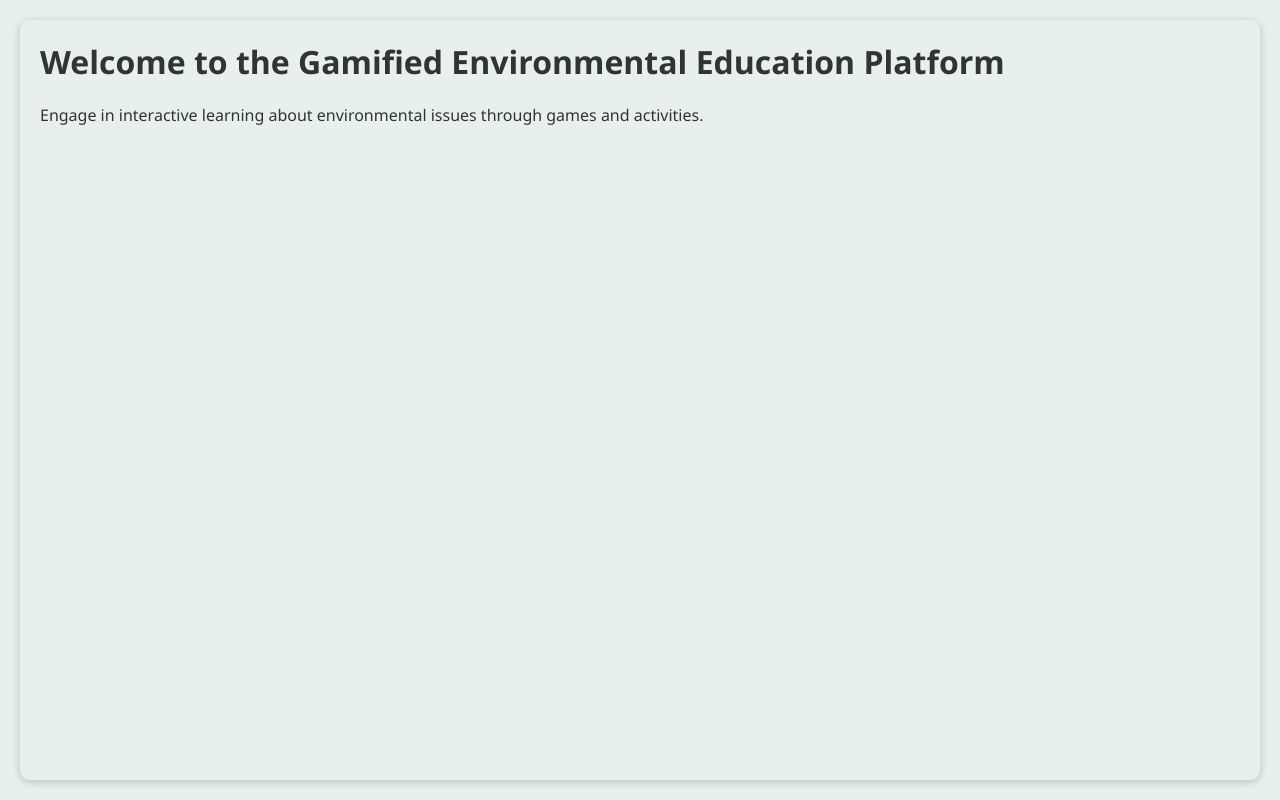
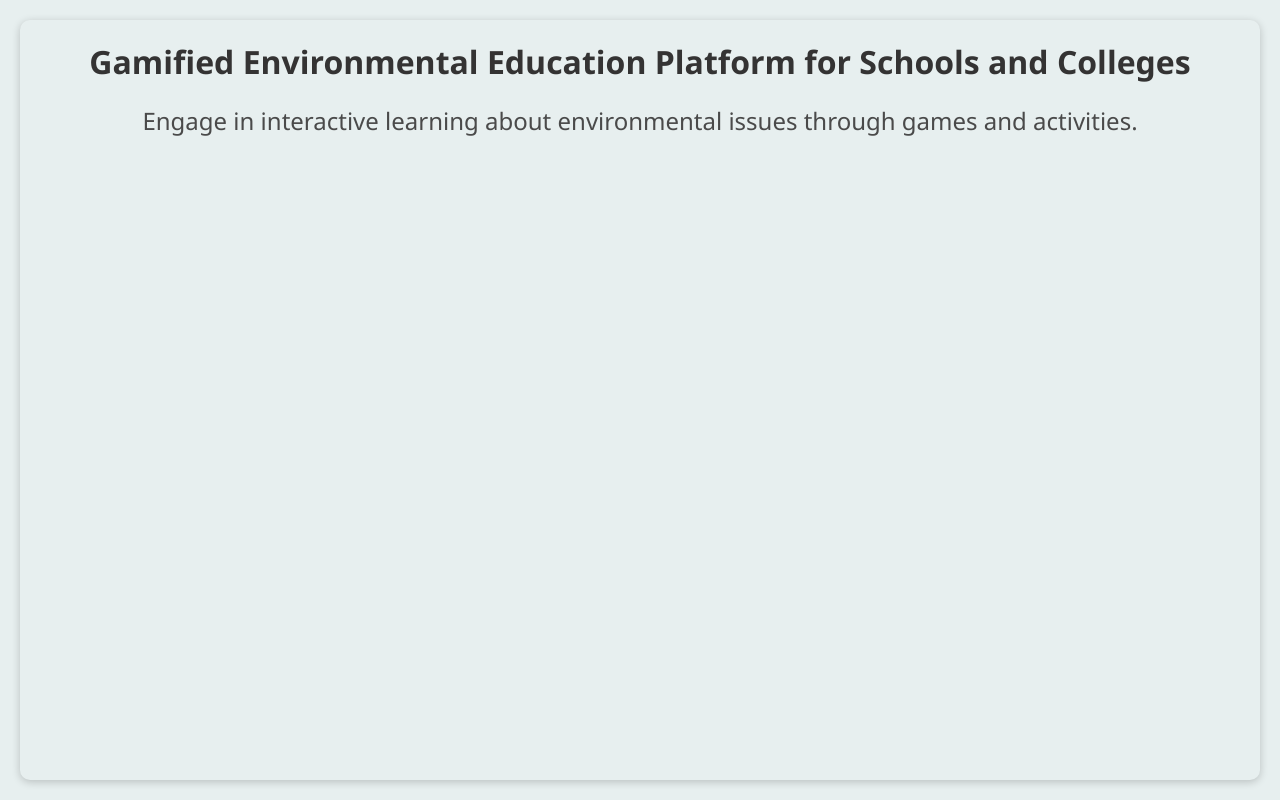
Before and after one commit to chanceithink/resolvr, a plain HTML site: page index.html in a window 1280 px wide. Drawn offline with Linux system fonts and the light colour scheme.

Commit message:
Add files via upload

```diff
--- a/index.html
+++ b/index.html
@@ -6,8 +6,8 @@
     <link rel = "stylesheet" href = "styles.css">
 </head>
 <body class="body">
-    <h1 class="title">Welcome to the Gamified Environmental Education Platform</h1>
-    <p>Engage in interactive learning about environmental issues through games and activities.</p>
+    <h1 class="title">Gamified Environmental Education Platform for Schools and Colleges</h1>
+    <p class="subheader">Engage in interactive learning about environmental issues through games and activities.</p>
 
 </body>
 <script src="script.js"></script>
--- a/styles.css
+++ b/styles.css
@@ -7,4 +7,10 @@ body {
     padding: 20px;
     border-radius: 10px;
     box-shadow: 0 2px 8px rgba(0, 0, 0, 0.2);
+    text-align: center;
 }
+.subheader {
+    font-size: 1.5em;
+    color: #4a4a4a;
+    margin-top: 10px;
+}
```
